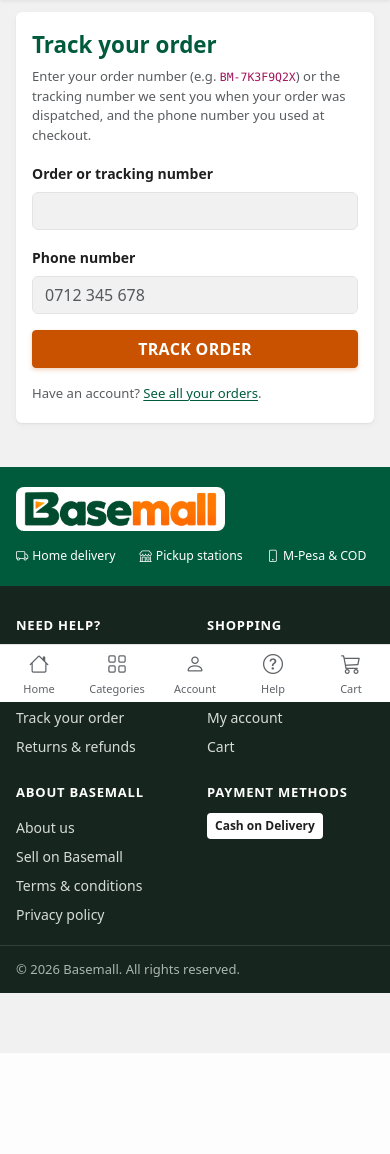
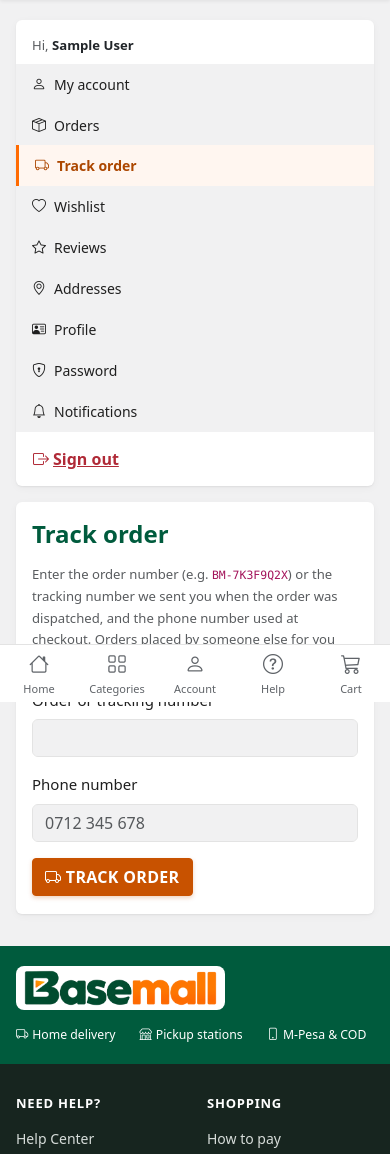
Before and after one commit to dirasystm/ecommerce, a PHP site: page /ecommerce/track-order in a window 390 px wide. Shown: the part 142-1296 px from the top of the page. Before the commit the page ends 1135 px from the top, so only its background shows below. Run offline with PHP 8.4, Linux system fonts and the light colour scheme; the visitor is signed in with stand-in values (Sample User, id 1); data comes from the database, SQL or seed files in the repository; data that the repository does not hold is empty; some libraries are stand-ins or nearby versions.

Commit message:
Track order in the customer account: menu item, button on My orders, phone filled in
Co-Authored-By: Claude Opus 5.5 <noreply@anthropic.com>

```diff
--- a/app/Controllers/OrderController.php
+++ b/app/Controllers/OrderController.php
@@ -51,6 +51,15 @@ final class OrderController extends Controller
 
     public function lookupForm(Request $req): Response
     {
+        $user = Auth::user();
+        if ($user !== null && empty($user['is_staff'])) {
+            // Signed-in customers track from their account area, with their phone number filled in.
+            return $this->view('account/track', [
+                'title' => 'Track order', 'section' => 'track',
+                'phone' => $user['phone'] ? Validator::displayPhone((string) $user['phone']) : '',
+                'orders' => array_slice((new OrderRepository(App::db()))->forUser((int) $user['id']), 0, 5),
+            ]);
+        }
         return $this->view('orders/lookup', ['title' => 'Track your order']);
     }
 
--- a/app/Views/account/_layout.php
+++ b/app/Views/account/_layout.php
@@ -8,6 +8,7 @@ $u = Auth::user();
 $nav = [
     'overview' => ['/account', 'person', 'My account'],
     'orders' => ['/account/orders', 'box-seam', 'Orders'],
+    'track' => ['/track-order', 'truck', 'Track order'],
     'wishlist' => ['/account/wishlist', 'heart', 'Wishlist'],
     'reviews' => ['/account/reviews', 'star', 'Reviews'],
     'addresses' => ['/account/addresses', 'geo-alt', 'Addresses'],
--- /dev/null
+++ b/app/Views/account/track.php
@@ -0,0 +1,39 @@
+<?php
+use Waimart\Core\View;
+use Waimart\Services\OrderPresenter;
+
+/** Track order for signed-in customers. @var string $phone @var list<array<string,mixed>> $orders recent orders */
+ob_start(); ?>
+<p class="small text-muted" id="trackHelp">Enter the order number (e.g. <code><?= e(\Waimart\Services\Brand::orderPrefix()) ?>-7K3F9Q2X</code>) or the tracking number we sent you when the order was dispatched,
+    and the phone number used at checkout. Orders placed by someone else for you can be tracked here too.</p>
+<form method="post" action="<?= e(url('/track-order')) ?>" novalidate class="row g-3" style="max-width:560px">
+    <?= csrf_field() ?>
+    <div class="col-12">
+        <label class="form-label" for="order_number">Order or tracking number</label>
+        <input class="form-control text-uppercase" id="order_number" name="order_number" required maxlength="80" autocomplete="off" spellcheck="false" aria-describedby="trackHelp" value="<?= e(old('order_number')) ?>">
+    </div>
+    <div class="col-12">
+        <label class="form-label" for="phone">Phone number</label>
+        <input class="form-control" id="phone" name="phone" type="tel" inputmode="tel" autocomplete="tel" required placeholder="0712 345 678" value="<?= e(old('phone') ?: $phone) ?>">
+    </div>
+    <div class="col-12"><button class="btn btn-wm" type="submit"><i class="bi bi-truck" aria-hidden="true"></i> Track order</button></div>
+</form>
+
+<?php if ($orders): ?>
+    <h2 class="fs-6 fw-bold text-uppercase mt-4 mb-2">Your recent orders</h2>
+    <?php foreach ($orders as $o): ?>
+        <a class="wm-order-row text-body" href="<?= e(url('/account/orders/' . $o['order_number'])) ?>">
+            <img src="<?= e(media($o['image'])) ?>" alt="" width="64" height="64" loading="lazy">
+            <span class="flex-grow-1">
+                <strong class="d-block"><?= e($o['order_number']) ?></strong>
+                <span class="small text-muted"><?= e(date('j M Y', strtotime($o['placed_at']))) ?> · <?= $o['fulfilment_method'] === 'pickup' ? 'Pickup' : 'Delivery' ?></span>
+                <span class="d-block mt-1"><span class="badge <?= OrderPresenter::badgeClass($o['status']) ?>"><?= e(OrderPresenter::status($o['status'])) ?></span></span>
+            </span>
+            <span class="small fw-semibold text-nowrap" style="color:var(--wm-green)">Track order <i class="bi bi-chevron-right" aria-hidden="true"></i></span>
+        </a>
+    <?php endforeach; ?>
+    <p class="small mb-0"><a href="<?= e(url('/account/orders')) ?>">See all your orders</a></p>
+<?php endif; ?>
+<?php
+$body = (string) ob_get_clean();
+echo View::partial('account/_layout', compact('title', 'section', 'body'));
```
Also changed, not shown: app/Views/account/orders.php (+7 -2 lines), tests/Feature/OrderFlowTest.php (+22 -0 lines).
